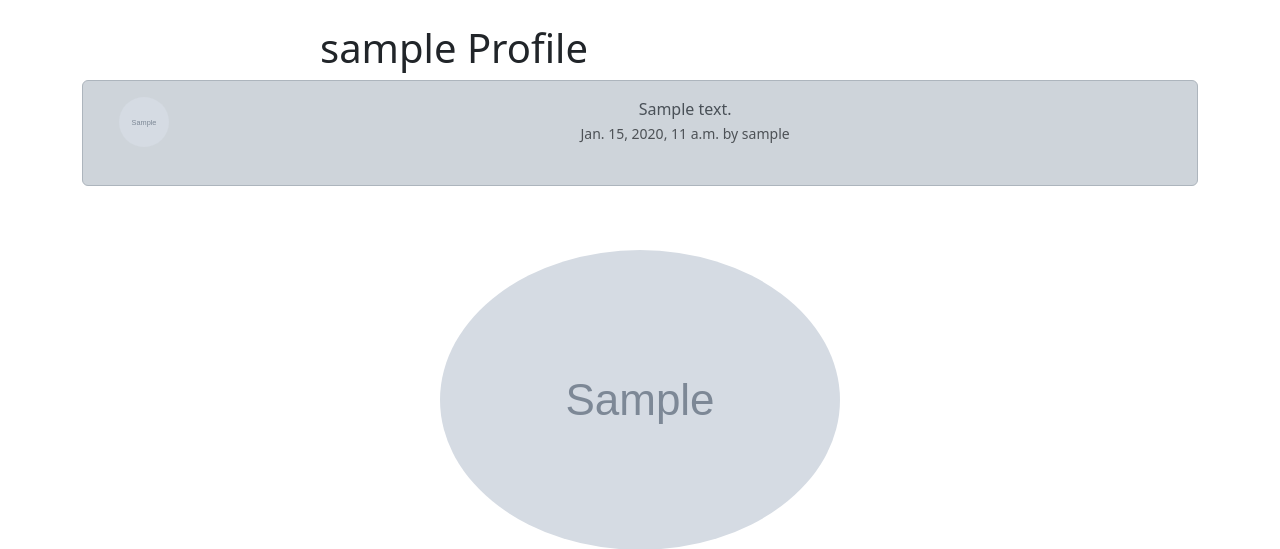
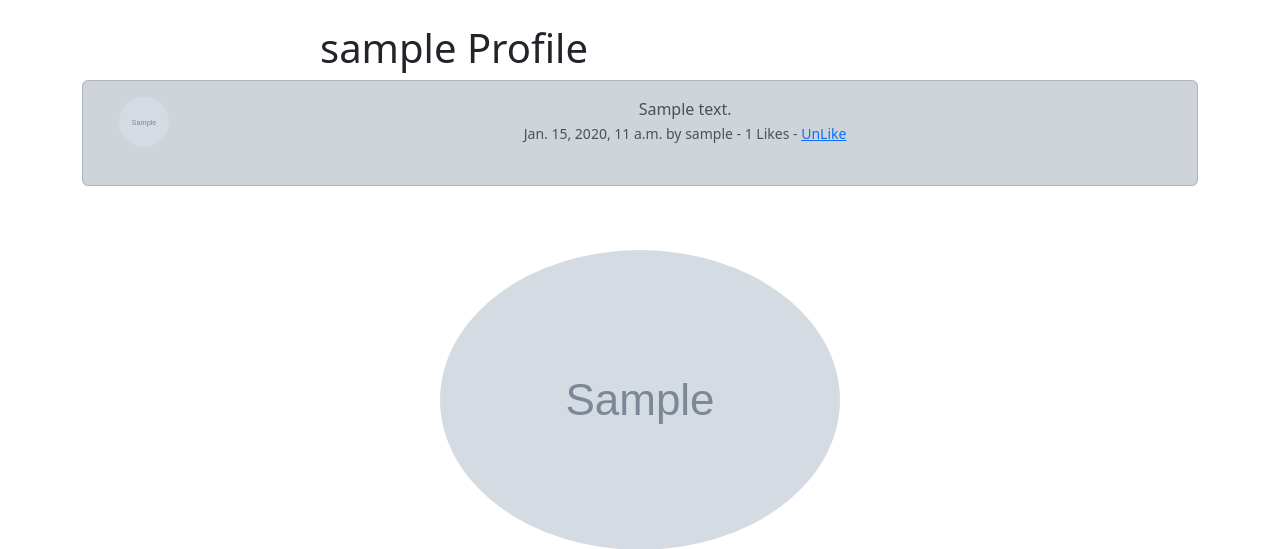
Before and after one commit to 0xbm/social, a Django app: page /profile/1 in a window 1280 px wide. Shown: the part 57-606 px from the top of the page. Run offline with Django 4.2, Linux system fonts and the light colour scheme; a user stored in the database is signed in; tables that the repository leaves empty hold one stand-in row (values such as "Sample post"); grey boxes marked "Sample" are stand-in pictures.

Commit message:
add likes on post

```diff
--- a/X/views.py
+++ b/X/views.py
@@ -120,8 +120,7 @@ def post_like(request, pk):
             post.likes.remove(request.user)
         else:
             post.likes.add(request.user)
-
-        return redirect('home')
+        return redirect(request.META.get('HTTP_REFERER'))
 
 
     else:
--- a/templates/profile.html
+++ b/templates/profile.html
@@ -29,6 +29,12 @@
                                         {{ post.created_at }}
                                         by
                                         {{ post.user.username }}
+                                        - {{ post.number_of_likes }} Likes -
+                                        {% if user in post.likes.all %}
+                                            <a href="{% url 'post_like' post.id %}">UnLike</a>
+                                        {% else %}
+                                            <a href="{% url 'post_like' post.id %}">Like</a>
+                                        {% endif %}
                                     </small></br></br>
                                 </div>
                             </div>
```
